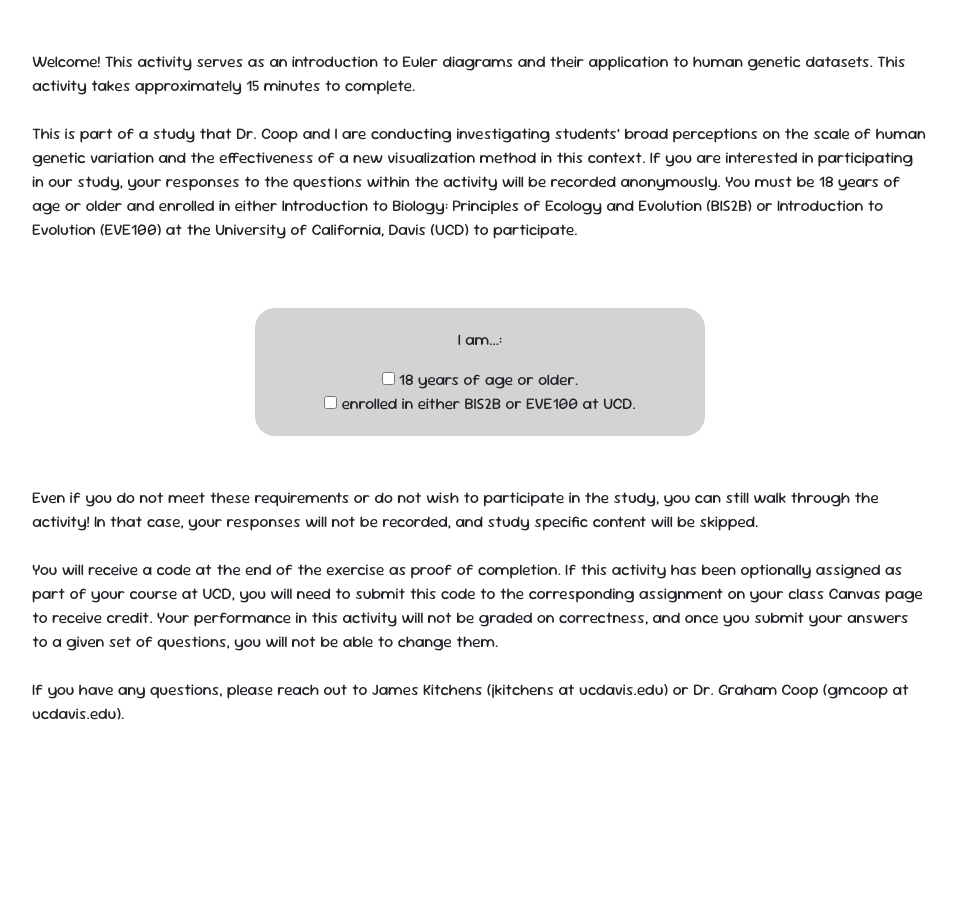
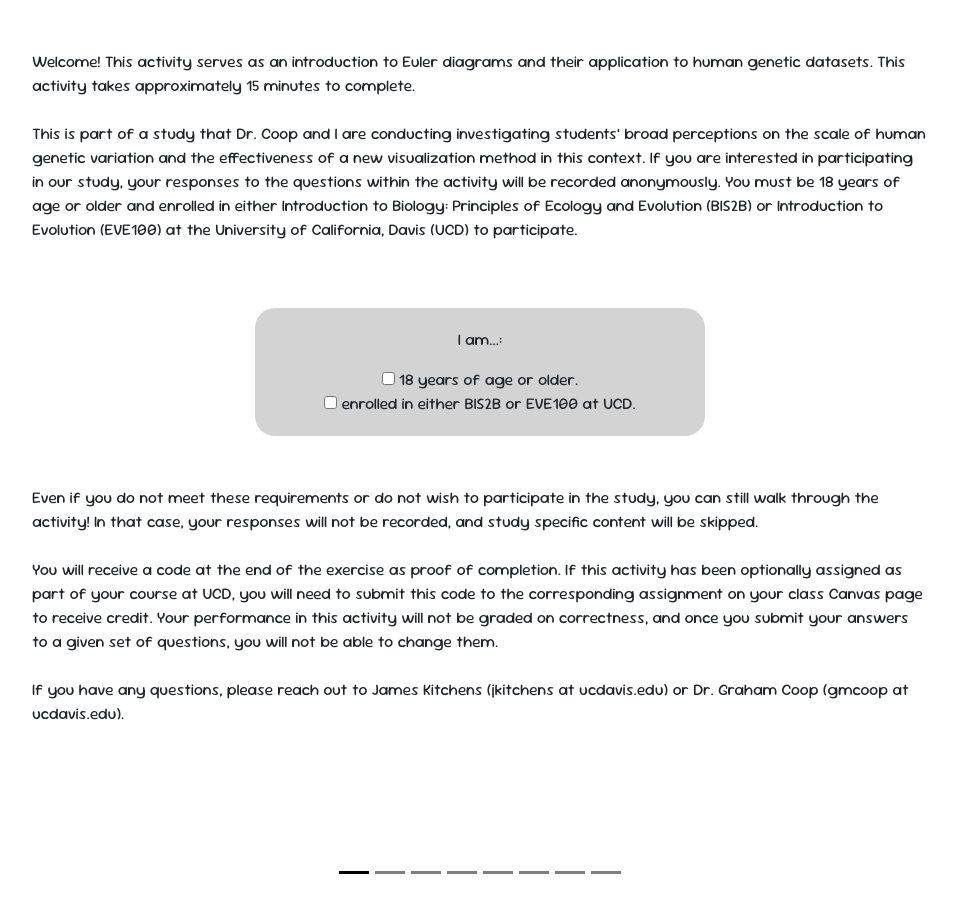
Before and after one commit to kitchensjn/creative_eulers, a Jekyll site: the page built from index.md, in a window 1280 px wide. Shown: the whole page, without its empty margins (160-1117 px from the left). Built offline with Jekyll 4.4.1, drawn with Linux system fonts in a browser that asks for light colours.

Commit message:
finished slide

```diff
--- a/_includes/slides/1KGP/main.html
+++ b/_includes/slides/1KGP/main.html
@@ -1,5 +1,11 @@
 <style>
     .kg_stage1, .kg_stage2, .kg_stage3, .kg_stage4, .kg_stage5, .kg_stage6, .kg_stage7 {
+        display: none;
+        opacity: 0;
+        transition: 1s;
+    }
+
+    #kg4_submit, #kg5_submit, #kg6_submit {
         display: none;
         opacity: 0;
         transition: 1s;
@@ -45,38 +51,38 @@
                 <text x="100" y="200"><tspan font-weight="bold">the subgroups in the 1000 Genomes Project.</tspan></text>
             </g>
         </g>
-        <g class="diagram">
+        <g class="diagram" transform="translate(0, 50)">
             <g class="subgroups">
                 <g class="kg_stage4">
                     <g>
-                        <text x="300" y="300" text-anchor="middle" dominant-baseline="central" font-size=0.7em fill="red">African Caribbean in</text>
-                        <text x="300" y="325" text-anchor="middle" dominant-baseline="central" font-size=0.7em fill="red">Barbados</text>
+                        <text x="300" y="300" text-anchor="middle" dominant-baseline="central" fill="red">African Caribbean in</text>
+                        <text x="300" y="325" text-anchor="middle" dominant-baseline="central" fill="red">Barbados</text>
                     </g>
                     <g>
-                        <text x="700" y="300" text-anchor="middle" dominant-baseline="central" font-size=0.7em fill="green">Utah residents (CEPH) with</text>
-                        <text x="700" y="325" text-anchor="middle" dominant-baseline="central" font-size=0.7em fill="green">Northern and Western</text>
-                        <text x="700" y="350" text-anchor="middle" dominant-baseline="central" font-size=0.7em fill="green">European ancestry</text>
+                        <text x="700" y="300" text-anchor="middle" dominant-baseline="central" fill="green">Utah residents (CEPH) with</text>
+                        <text x="700" y="325" text-anchor="middle" dominant-baseline="central" fill="green">Northern and Western</text>
+                        <text x="700" y="350" text-anchor="middle" dominant-baseline="central" fill="green">European ancestry</text>
                     </g>
                 </g>
                 <g class="kg_stage5">
                     <g>
-                        <text x="300" y="300" text-anchor="middle" dominant-baseline="central" font-size=0.7em fill="red">African Caribbean in</text>
-                        <text x="300" y="325" text-anchor="middle" dominant-baseline="central" font-size=0.7em fill="red">Barbados</text>
+                        <text x="300" y="300" text-anchor="middle" dominant-baseline="central" fill="red">African Caribbean in</text>
+                        <text x="300" y="325" text-anchor="middle" dominant-baseline="central" fill="red">Barbados</text>
                     </g>
                     <g>
-                        <text x="700" y="300" text-anchor="middle" dominant-baseline="central" font-size=0.7em fill="blue">Mexican Ancestry in</text>
-                        <text x="700" y="325" text-anchor="middle" dominant-baseline="central" font-size=0.7em fill="blue">Los Angeles, California</text>
+                        <text x="700" y="300" text-anchor="middle" dominant-baseline="central" fill="blue">Mexican Ancestry in</text>
+                        <text x="700" y="325" text-anchor="middle" dominant-baseline="central" fill="blue">Los Angeles, California</text>
                     </g>
                 </g>
                 <g class="kg_stage6">
                     <g>
-                        <text x="300" y="300" text-anchor="middle" dominant-baseline="central" font-size=0.7em fill="green">Utah residents (CEPH) with</text>
-                        <text x="300" y="325" text-anchor="middle" dominant-baseline="central" font-size=0.7em fill="green">Northern and Western</text>
-                        <text x="300" y="350" text-anchor="middle" dominant-baseline="central" font-size=0.7em fill="green">European ancestry</text>
+                        <text x="300" y="300" text-anchor="middle" dominant-baseline="central" fill="green">Utah residents (CEPH) with</text>
+                        <text x="300" y="325" text-anchor="middle" dominant-baseline="central" fill="green">Northern and Western</text>
+                        <text x="300" y="350" text-anchor="middle" dominant-baseline="central" fill="green">European ancestry</text>
                     </g>
                     <g>
-                        <text x="700" y="300" text-anchor="middle" dominant-baseline="central" font-size=0.7em fill="blue">Mexican Ancestry in</text>
-                        <text x="700" y="325" text-anchor="middle" dominant-baseline="central" font-size=0.7em fill="blue">Los Angeles, California</text>
+                        <text x="700" y="300" text-anchor="middle" dominant-baseline="central" fill="blue">Mexican Ancestry in</text>
+                        <text x="700" y="325" text-anchor="middle" dominant-baseline="central" fill="blue">Los Angeles, California</text>
                     </g>
                 </g>
             </g>
@@ -106,21 +112,24 @@
                 <g id="CEU_MXL_MXL" class="interactive_circle"></g>
             </g>
             <g class="kg_stage7">
-                <text x="200" y="300" text-anchor="middle" dominant-baseline="central">Your Guess</text>
-                <text x="800" y="285" text-anchor="middle" dominant-baseline="central">1000 Genomes</text>
-                <text x="800" y="315" text-anchor="middle" dominant-baseline="central">Project</text>
-                <text x="200" y="410" font-size=1.5em text-anchor="middle" dominant-baseline="central" id="kg_answer1_table">X%</text>
-                <text x="500" y="385" font-size=0.7em text-anchor="middle" dominant-baseline="central" fill="red">African Caribbean in Barbados</text>
-                <text x="500" y="410" font-size=0.7em text-anchor="middle" dominant-baseline="central">-</text>
-                <text x="500" y="435" font-size=0.7em text-anchor="middle" dominant-baseline="central" fill="green">Utah residents (CEPH) with Northern</text>
-                <text x="500" y="460" font-size=0.7em text-anchor="middle" dominant-baseline="central" fill="green">and Western European ancestry</text>
-                <text x="800" y="410" font-size=1.5em text-anchor="middle" dominant-baseline="central">51%</text>
-                <text x="200" y="560" font-size=1.5em text-anchor="middle" dominant-baseline="central" id="kg_answer2_table">X%</text>
-                <text x="500" y="535" font-size=0.7em text-anchor="middle" dominant-baseline="central" fill="red">African Caribbean in Barbados</text>
-                <text x="500" y="560" font-size=0.7em text-anchor="middle" dominant-baseline="central">-</text>
-                <text x="500" y="585" font-size=0.7em text-anchor="middle" dominant-baseline="central" fill="blue">Mexican Ancestry in Los Angeles,</text>
-                <text x="500" y="610" font-size=0.7em text-anchor="middle" dominant-baseline="central" fill="blue">California</text>
-                <text x="800" y="560" font-size=1.5em text-anchor="middle" dominant-baseline="central">52%</text>
+                <text x="200" y="250" text-anchor="middle" dominant-baseline="central">Your Guess</text>
+                <text x="800" y="235" text-anchor="middle" dominant-baseline="central">1000 Genomes</text>
+                <text x="800" y="265" text-anchor="middle" dominant-baseline="central">Project</text>
+
+                <text x="200" y="360" font-size=1.5em text-anchor="middle" dominant-baseline="central" id="kg_answer1_table">X%</text>
+                <text x="500" y="335" font-size=0.7em text-anchor="middle" dominant-baseline="central" fill="red">African Caribbean in Barbados</text>
+                <text x="500" y="360" font-size=0.7em text-anchor="middle" dominant-baseline="central">-</text>
+                <text x="500" y="385" font-size=0.7em text-anchor="middle" dominant-baseline="central" fill="green">Utah residents (CEPH) with Northern</text>
+                <text x="500" y="410" font-size=0.7em text-anchor="middle" dominant-baseline="central" fill="green">and Western European ancestry</text>
+                <text x="800" y="360" font-size=1.5em text-anchor="middle" dominant-baseline="central">51%</text>
+
+                <text x="200" y="535" font-size=1.5em text-anchor="middle" dominant-baseline="central" id="kg_answer2_table">X%</text>
+                <text x="500" y="510" font-size=0.7em text-anchor="middle" dominant-baseline="central" fill="red">African Caribbean in Barbados</text>
+                <text x="500" y="535" font-size=0.7em text-anchor="middle" dominant-baseline="central">-</text>
+                <text x="500" y="560" font-size=0.7em text-anchor="middle" dominant-baseline="central" fill="blue">Mexican Ancestry in Los Angeles,</text>
+                <text x="500" y="585" font-size=0.7em text-anchor="middle" dominant-baseline="central" fill="blue">California</text>
+                <text x="800" y="535" font-size=1.5em text-anchor="middle" dominant-baseline="central">52%</text>
+
                 <text x="200" y="710" font-size=1.5em text-anchor="middle" dominant-baseline="central" id="kg_answer3_table">X%</text>
                 <text x="500" y="660" font-size=0.7em text-anchor="middle" dominant-baseline="central" fill="green">Utah residents (CEPH) with Northern</text>
                 <text x="500" y="685" font-size=0.7em text-anchor="middle" dominant-baseline="central" fill="green">and Western European ancestry</text>
@@ -147,10 +156,10 @@
                 </g>
                 <g class="kg_stage2">
                     <g>
-                        <line x1="400" y1="565" x2="425" y2="590" stroke="black" stroke-width="1"></line>
-                        <line x1="425" y1="590" x2="450" y2="590" stroke="black" stroke-width="1"></line>
-                        <text x="560" y="575" text-anchor="middle" dominant-baseline="central" font-size="0.7em">Common variants</text>
-                        <text x="560" y="600" text-anchor="middle" dominant-baseline="central" font-size="0.7em">(~10 million sites)</text>
+                        <line x1="400" y1="510" x2="425" y2="535" stroke="black" stroke-width="1"></line>
+                        <line x1="425" y1="535" x2="450" y2="535" stroke="black" stroke-width="1"></line>
+                        <text x="560" y="520" text-anchor="middle" dominant-baseline="central" font-size="0.7em">Common variants</text>
+                        <text x="560" y="545" text-anchor="middle" dominant-baseline="central" font-size="0.7em">(~10 million sites)</text>
                     </g>
                 </g>
                 <g class="kg_stage3">
@@ -313,13 +328,8 @@
 
         d3.select("#kg1_next")
             .on("click", function(event, d) {
-                d3.selectAll("#genome_circle").transition().attr("transform", "translate(0, 55)");
-                d3.selectAll("#variants_circle").transition().attr("transform", "translate(0, 55)");
 
                 d3.selectAll("#variants_circle>path").style("fill", "none");
-
-                d3.selectAll("#measureable").transition().attr("transform", "translate(0, 55)");
-                d3.selectAll("#observed").transition().attr("transform", "translate(0, 55)");
 
                 d3.selectAll(".kg_stage1").style("display", "none");
                 d3.selectAll(".kg_stage2").style("display", "block").transition().style("opacity", "1");
--- a/_includes/slides/build_your_own/main.html
+++ b/_includes/slides/build_your_own/main.html
@@ -8,6 +8,12 @@
     }
 
     .byo_stage1, .byo_stage2, .byo_stage3 {
+        display: none;
+        opacity: 0;
+        transition: 1s;
+    }
+
+    #byo0_guess, #byo1_guess {
         display: none;
         opacity: 0;
         transition: 1s;
@@ -26,7 +32,7 @@
             </g>
         </g>
 
-        <g class="diagram">
+        <g class="diagram" transform="translate(0, 50)">
             <g class="numbers">
                 <text class="byo_stage0 byo_stage1" x="500" y="250" text-anchor="middle" dominant-baseline="central" font-size=1.5em>20%</text>
                 <text class="byo_stage2 byo_stage3" x="500" y="250" text-anchor="middle" dominant-baseline="central" font-size=1.5em>70%</text>
--- a/_includes/slides/euler_diagram_explanation/main.html
+++ b/_includes/slides/euler_diagram_explanation/main.html
@@ -50,7 +50,7 @@
                 <text x="100" y="200">entirely enclosed by the other.</text>
             </g>
         </g>
-        <g class="diagram">
+        <g class="diagram" transform="translate(0, 25)">
 
             <g class="ede_stage0">
                 <g id="table_lines"></g>
--- /dev/null
+++ b/_includes/slides/finished/main.html
@@ -0,0 +1,36 @@
+<style>
+    #codeword:hover {
+        cursor: pointer;
+    }
+</style>
+
+<div id="finished" class="carousel-item full grid-background">
+
+    <svg class="figure" viewBox="0 0 1000 1000">
+
+        <g class="text-content">
+            <g>
+                <text x="100" y="100"><tspan font-weight="bold">Thank you for completing this activity!</tspan> To receive</text>
+                <text x="100" y="150">homework points, please copy the following unique</text>
+                <text x="100" y="200">codeword and submit it via the corresponding</text>
+                <text x="100" y="250">assignment on Canvas.</text>
+                <text id="codeword" x="500" y="350" text-anchor="middle" dominant-baseline="central" font-size="1.5em" fill="blue">X</text>
+                <text id="copied" x="500" y="400" text-anchor="middle" dominant-baseline="central" font-size="0.7em">Click the codeword to copy it to your clipboard.</text>
+                <text x="100" y="600"><tspan font-weight="bold">Interested in learning more?</tspan> Check out this <a xlink:href="https://james-kitchens.com/blog/visualizing-human-genetic-diversity" target="_blank" fill="blue"><tspan text-decoration="underline">blog post</tspan></a></text>
+                <text x="100" y="650">which served as the initial inspiration for this activity.</text>
+                <text x="100" y="800">For any questions about the content of this activity,</text>
+                <text x="100" y="850">please reach out to James Kitchens at</text>
+                <text x="100" y="900" transform="translate(325,3) skewX(-20)"><tspan font-weight="bold">jkitchens</tspan> at <tspan font-weight="bold">ucdavis.edu.</tspan></text>
+            </g>
+        </g>
+
+    </svg>
+
+    <script>
+        var codeword = randomString(6, "0123456789abcdefghijklmnopqrstuvwxyzABCDEFGHIJKLMNOPQRSTUVWXYZ");
+        d3.select("#codeword")
+            .attr("onclick", "copy_to_clipboard(codeword)")
+            .text(codeword);
+    </script>
+
+</div>
--- a/_includes/slides/interpretability/main.html
+++ b/_includes/slides/interpretability/main.html
@@ -10,6 +10,12 @@
     }
 
     #left_circle, #right_circle, #overlap0, #overlap1 {
+        transition: 1s;
+    }
+
+    #example0_guess, #example1_guess {
+        display: none;
+        opacity: 0;
         transition: 1s;
     }
 </style>
@@ -26,7 +32,7 @@
             </g>
         </g>
 
-        <g class="diagram">
+        <g class="diagram" transform="translate(0, 25)">
             <g>
                 <g id="left_circle"></g>
                 <g id="right_circle"></g>
@@ -37,10 +43,10 @@
             </g>
             <g class="answers">
                 <g class="i_stage1">
-                    <text x="500" y="775" text-anchor="middle" dominant-baseline="central">The correct overlap is <tspan font-weight="bold" dominant-baseline="central">22%</tspan>.</text>
+                    <text x="500" y="800" text-anchor="middle" dominant-baseline="central">The correct overlap is <tspan font-weight="bold" dominant-baseline="central">22%</tspan>.</text>
                 </g>
                 <g class="i_stage3">
-                    <text x="500" y="775" text-anchor="middle" dominant-baseline="central">The correct overlap is <tspan font-weight="bold" dominant-baseline="central">12%</tspan>.</text>
+                    <text x="500" y="800" text-anchor="middle" dominant-baseline="central">The correct overlap is <tspan font-weight="bold" dominant-baseline="central">12%</tspan>.</text>
                 </g>
             </g>
             <g class="slider">
--- a/_layouts/home.html
+++ b/_layouts/home.html
@@ -534,9 +539,30 @@
                 return Math.random() * (max - min) + min
             }
 
+            function randomString(length, chars) {
+                var result = '';
+                for (var i = length; i > 0; --i) result += chars[Math.floor(Math.random() * chars.length)];
+                return result;
+            }
+
+            function copy_to_clipboard(value) {
+                navigator.clipboard.writeText(value);
+                d3.select("#copied").text("Copied!");
+            }
+
         </script>
         <form name="submit-to-google-sheet" id="form">
             <div id="carousel" class="carousel carousel-dark slide full" data-bs-touch="false" data-bs-ride="false" data-bs-wrap="false">
+                <div class="carousel-indicators">
+                    <button type="button" data-bs-target="#carousel" data-bs-slide-to="0" class="active" aria-current="true" aria-label="Slide 1"></button>
+                    <button type="button" data-bs-target="#carousel" data-bs-slide-to="1" aria-label="Slide 2"></button>
+                    <button type="button" data-bs-target="#carousel" data-bs-slide-to="2" aria-label="Slide 3"></button>
+                    <button type="button" data-bs-target="#carousel" data-bs-slide-to="3" aria-label="Slide 4"></button>
+                    <button type="button" data-bs-target="#carousel" data-bs-slide-to="4" aria-label="Slide 5"></button>
+                    <button type="button" data-bs-target="#carousel" data-bs-slide-to="5" aria-label="Slide 6"></button>
+                    <button type="button" data-bs-target="#carousel" data-bs-slide-to="6" aria-label="Slide 7"></button>
+                    <button type="button" data-bs-target="#carousel" data-bs-slide-to="7" aria-label="Slide 8"></button>
+                </div>
                 <div class="carousel-inner full">
                     {%- include slides/welcome.html -%}
                     {%- include slides/introduction/main.html -%}
@@ -545,6 +571,7 @@
                     {%- include slides/build_your_own/main.html -%}
                     {%- include slides/genetics_background/main.html -%}
                     {%- include slides/1KGP/main.html -%}
+                    {%- include slides/finished/main.html -%}
                 </div>
             </div>
         </form>
```
Also changed, not shown: other parts of _includes/slides/1KGP/main.html (+12 -1 lines), other parts of _includes/slides/build_your_own/main.html (+4 -4 lines), other parts of _includes/slides/interpretability/main.html (+2 -2 lines), other parts of _layouts/home.html (+6 -1 lines).
